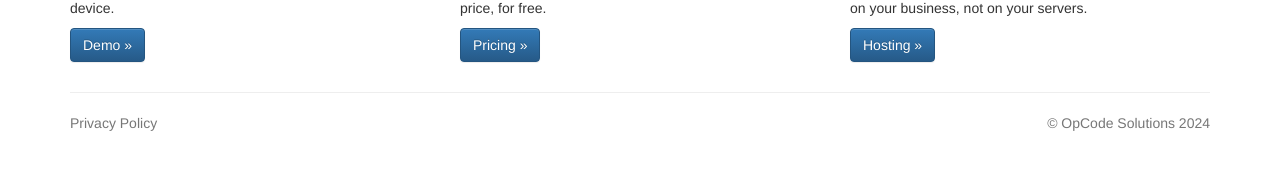
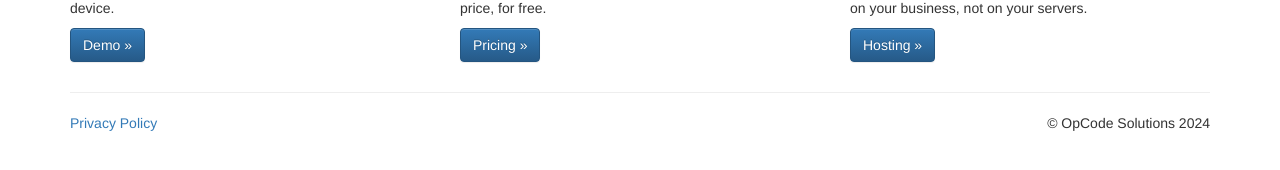
Before and after one commit to JonDemers/opcode-ssg, a Jekyll site: the page built from index.html, in a window 1280 px wide. Shown: the part 559-729 px from the top of the page. Built offline with Jekyll 4.4.1, drawn with Linux system fonts in a browser that asks for light colours; comment, search, counter and statistics services are not loaded.

Commit message:
Fix accessibility issues with text-muted

```diff
--- a/_includes/footer.html
+++ b/_includes/footer.html
@@ -3,12 +3,12 @@
 {%- assign lang_meta = site.site_meta.lang[lang] -%}
 <div class="container">
   <hr>
-  <footer class="text-muted">
+  <footer>
     {%- assign privacy_policy_path = site.main_pages.privacy_policy[lang] -%}
     {%- assign privacy_policy_page = site.pages | where: "path", privacy_policy_path | first -%}
     {%- assign privacy_policy_url = privacy_policy_page.url | relative_url -%}
     {%- assign privacy_policy_text = lang_meta.privacy_policy | escape -%}
-    <p class="pull-left"><a title="{{ privacy_policy_text }}" href="{{ privacy_policy_url }}" class="text-muted">{{
+    <p class="pull-left"><a title="{{ privacy_policy_text }}" href="{{ privacy_policy_url }}">{{
         privacy_policy_text }}</a></p>
     <p class="pull-right">&copy; {{ lang_meta.title | escape }} 2024</p>
   </footer>
```
